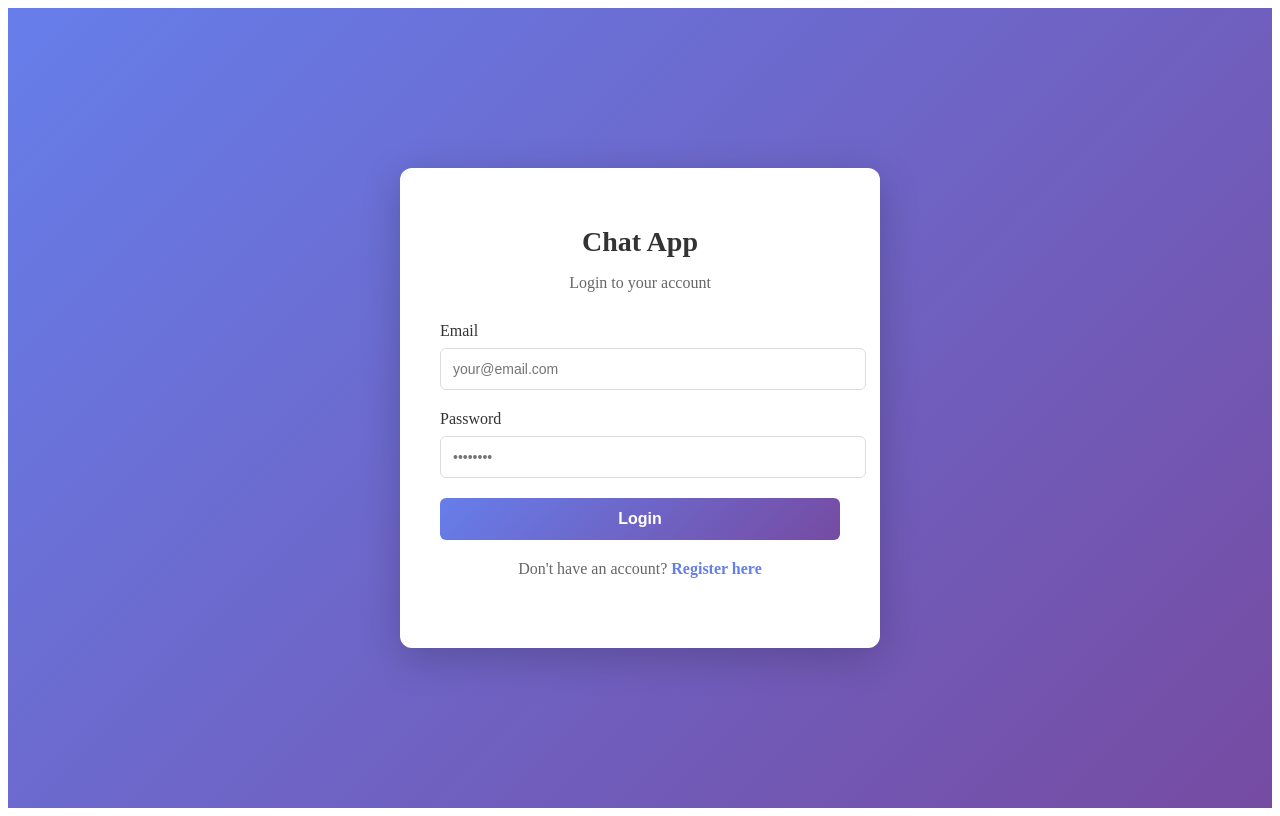
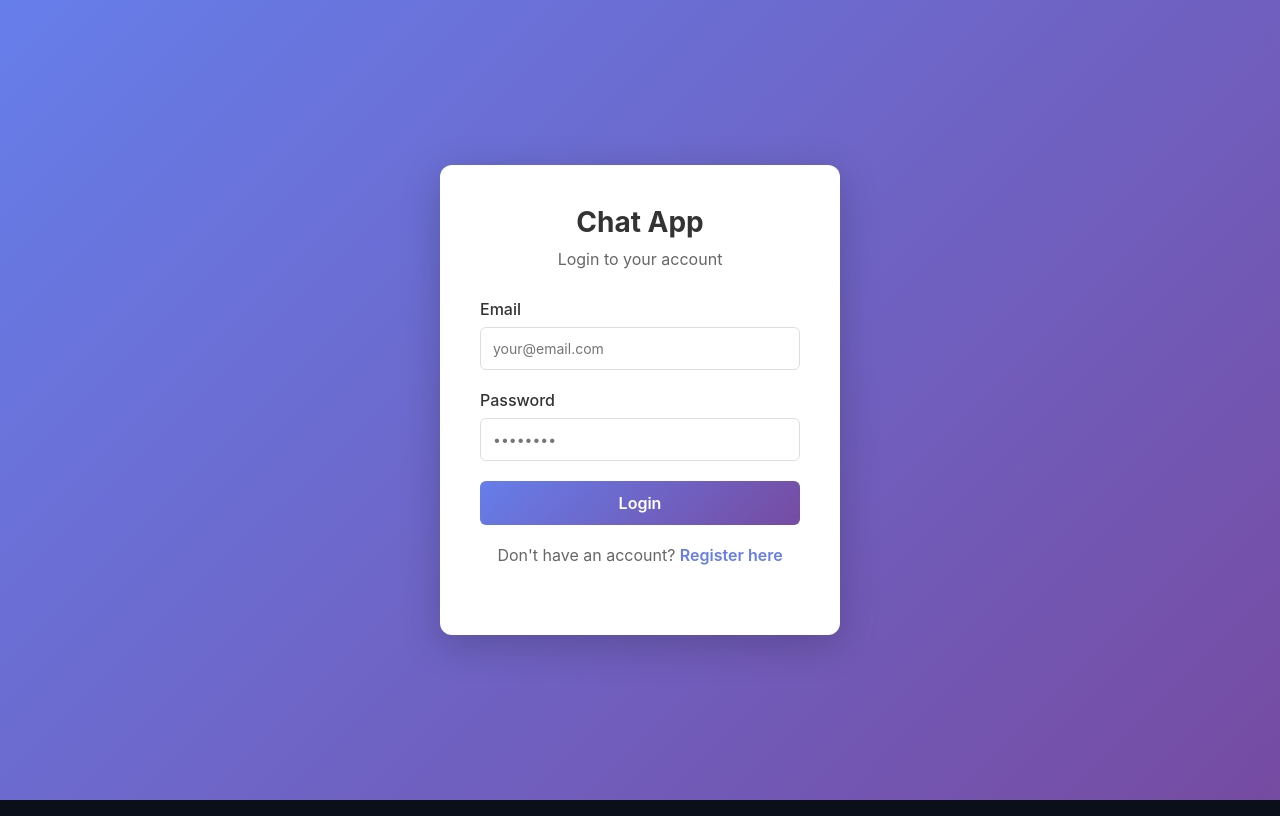
Before and after one commit to Syed-Mohsin-Raza/Chat-App, a React app in the folder Frontend/: page /login in a window 1280 px wide. Built offline with nearby package versions, Linux system fonts and the light colour scheme; no server answers; the HTML template or start-up script is replaced by a standard one.

Commit message:
style(core): build premium dark theme design system variables and kinetic keyframes

```diff
--- /dev/null
+++ b/Frontend/src/index.css
@@ -0,0 +1,30 @@
+@import './styles/variables.css';
+@import './styles/animations.css';
+
+* {
+  margin: 0;
+  padding: 0;
+  box-sizing: border-box;
+  -webkit-tap-highlight-color: transparent;
+}
+
+html, body {
+  width: 100%;
+  height: 100%;
+  background-color: var(--bg-main);
+  color: var(--text-main);
+  font-family: var(--font-sans);
+  overflow: hidden;
+}
+
+input, button, textarea {
+  font-family: inherit;
+  color: inherit;
+  background: none;
+  border: none;
+  outline: none;
+}
+
+button {
+  cursor: pointer;
+}
--- /dev/null
+++ b/Frontend/src/styles/animations.css
@@ -0,0 +1,49 @@
+/* Hardware accelerated rendering loops */
+@keyframes spin {
+  0% { transform: rotate(0deg); }
+  100% { transform: rotate(360deg); }
+}
+
+@keyframes pulseGlow {
+  0%, 100% { transform: scale(1); opacity: 0.9; box-shadow: 0 0 0 0 rgba(16, 185, 129, 0.4); }
+  50% { transform: scale(1.05); opacity: 1; box-shadow: 0 0 12px 4px rgba(16, 185, 129, 0.6); }
+}
+
+@keyframes slideUpFade {
+  from {
+    opacity: 0;
+    transform: translateY(12px);
+  }
+  to {
+    opacity: 1;
+    transform: translateY(0);
+  }
+}
+
+@keyframes messagePop {
+  from {
+    opacity: 0;
+    transform: scale(0.96) translateY(4px);
+  }
+  to {
+    opacity: 1;
+    transform: scale(1) translateY(0);
+  }
+}
+
+/* Helper Application Utilities */
+.animate-spin-loop {
+  animation: spin 0.8s linear infinite;
+}
+
+.animate-online-pulse {
+  animation: pulseGlow 2s infinite ease-in-out;
+}
+
+.animate-fade-in-up {
+  animation: slideUpFade 0.4s var(--ease-out) forwards;
+}
+
+.animate-message {
+  animation: messagePop 0.2s var(--ease-out) forwards;
+}
--- a/Frontend/src/styles/variables.css
+++ b/Frontend/src/styles/variables.css
@@ -1,105 +1,37 @@
-@import '../../styles/variables.css';
+:root {
+  /* ─── Premium Glassmorphism Color Tokens ─── */
+  --bg-main: #0B0F19;         /* Rich, obsidian-void canvas */
+  --bg-surface: #131A26;      /* Elevated primary layers */
+  --bg-surface-hover: #1E293B;/* Kinetic active focus state */
+  --bg-bubble-self: #2563EB;  /* Deep Electric Blue */
+  --bg-bubble-them: #1F2937;  /* Muted Charcoal Glass */
 
-.chat-window {
-  display: flex;
-  flex-direction: column;
-  height: 100%;
-  background: white;
+  /* Text Hierarchies */
+  --text-main: #F8FAFC;       /* Off-white crisp text */
+  --text-muted: #94A3B8;      /* Low-contrast structural labels */
+  --text-dim: #64748B;        /* Placeholders & time stamps */
+
+  /* Accents & Status Indicators */
+  --accent: #3B82F6;          /* Cyber Blue glow */
+  --accent-glow: rgba(59, 130, 246, 0.25);
+  --success: #10B981;         /* True emerald online pulse */
+  --danger: #EF4444;          /* Crimson system validation alert */
+  --border: rgba(255, 255, 255, 0.06); /* Ultra-thin translucent dividing line */
+
+  /* Structural Geometry */
+  --font-sans: 'Inter', -apple-system, BlinkMacSystemFont, 'Segoe UI', Roboto, Helvetica, Arial, sans-serif;
+  --radius-sm: 6px;
+  --radius-md: 12px;
+  --radius-lg: 20px;
+  --radius-round: 50%;
+
+  /* High-end Depth Vectors */
+  --shadow-sm: 0 2px 8px rgba(0, 0, 0, 0.2);
+  --shadow-md: 0 8px 24px rgba(0, 0, 0, 0.35);
+  --shadow-lg: 0 16px 48px rgba(0, 0, 0, 0.5);
+
+  /* Kinetic Transitions */
+  --ease-out: cubic-bezier(0.16, 1, 0.3, 1); /* Apple-style friction slide */
+  --transition-fast: 0.15s var(--ease-out);
+  --transition-normal: 0.25s var(--ease-out);
 }
-
-.chat-header {
-  padding: var(--spacing-lg);
-  border-bottom: 1px solid var(--border);
-  flex-shrink: 0;
-  background: var(--bg-light);
-}
-
-.chat-header h3 {
-  margin: 0;
-  font-size: 18px;
-  color: var(--text-dark);
-}
-
-.chat-messages {
-  flex: 1;
-  overflow-y: auto;
-  padding: var(--spacing-lg);
-  display: flex;
-  flex-direction: column;
-  gap: var(--spacing-md);
-}
-
-.empty-chat {
-  display: flex;
-  flex-direction: column;
-  align-items: center;
-  justify-content: center;
-  height: 100%;
-  color: var(--text-light);
-  text-align: center;
-}
-
-.empty-chat p {
-  font-size: 18px;
-  font-weight: 500;
-  margin-bottom: var(--spacing-sm);
-}
-
-.empty-chat small {
-  font-size: 14px;
-}
-
-.chat-input-area {
-  display: flex;
-  gap: var(--spacing-md);
-  padding: var(--spacing-lg);
-  border-top: 1px solid var(--border);
-  flex-shrink: 0;
-  background: var(--bg-light);
-}
-
-.chat-input-area textarea {
-  flex: 1;
-  padding: var(--spacing-md);
-  border: 1px solid var(--border);
-  border-radius: 6px;
-  font-family: inherit;
-  font-size: 14px;
-  resize: none;
-  max-height: 100px;
-}
-
-.chat-input-area button {
-  padding: var(--spacing-md) var(--spacing-lg);
-  background: var(--primary);
-  color: white;
-  border: none;
-  border-radius: 6px;
-  cursor: pointer;
-  font-weight: 600;
-  transition: all 0.3s ease;
-  white-space: nowrap;
-}
-
-.chat-input-area button:hover {
-  background: var(--secondary);
-  transform: translateY(-2px);
-}
-
-@media (max-width: 768px) {
-  .chat-window {
-    display: none;
-  }
-
-  .chat-window.active {
-    display: flex;
-  }
-}
-
-@media (max-width: 480px) {
-  .chat-header,
-  .chat-messages,
-  .chat-input-area {
-    padding: var(--spacing-md);
-  }
-}
```
